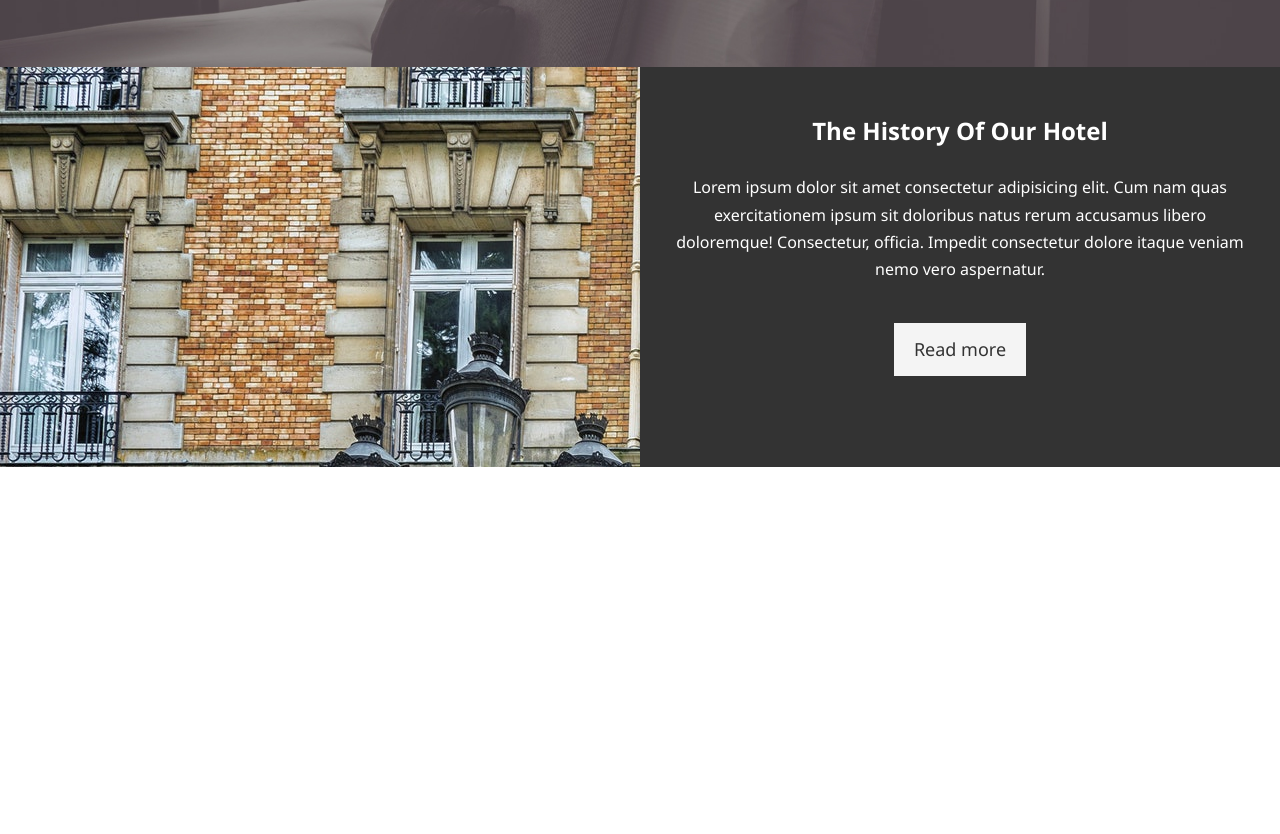
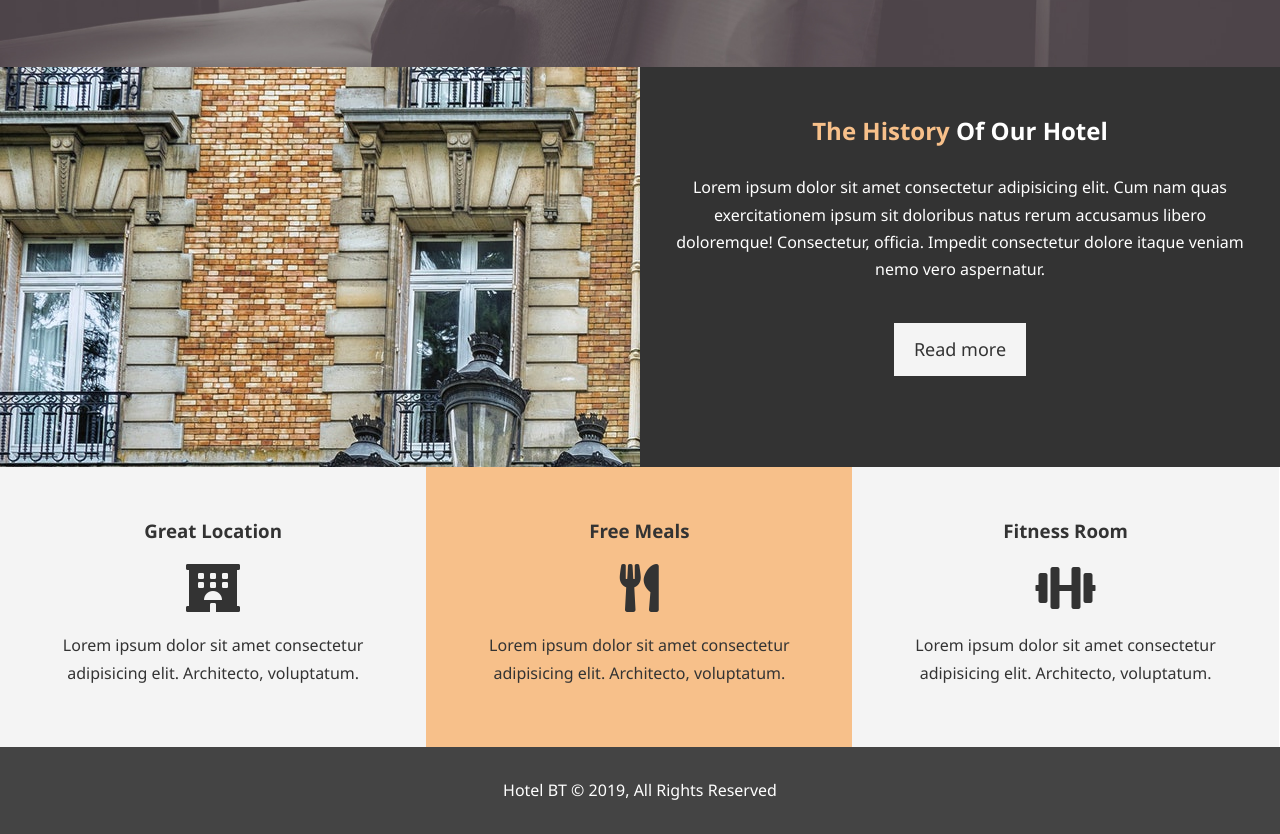
Before and after one commit to ozraditap/modern-html-ans-css, a plain HTML site: page Projects/Hotel project/index.html in a window 1280 px wide. Shown: the part 600-1434 px from the top of the page. Before the commit the page ends 1067 px from the top, so only its background shows below. Drawn offline with Linux system fonts and the light colour scheme.

Commit message:
index page complete

```diff
--- a/Projects/Hotel project/css/style.css
+++ b/Projects/Hotel project/css/style.css
@@ -67,8 +67,8 @@ html, body {
     color: #333;
 }
 .bg-primary {
-    background: #333;
-    color: #f7c08a;
+    background: #f7c08a;
+    color: #333;
 }
 
 
@@ -149,3 +149,24 @@ html, body {
 #home-info .info-content p {
     padding-bottom: 30px;
 }
+
+/* Features */
+#features .box {
+    float: left;
+    width: 33.3%;
+    padding: 50px;
+    text-align: center;
+}
+
+#features .box i {
+    margin-bottom: 10px;
+}
+
+/* Footer */
+#main-footer {
+    text-align: center;
+    background: #444;
+    color: white;
+    padding: 20px;
+    clear: both;
+}
--- a/Projects/Hotel project/index.html
+++ b/Projects/Hotel project/index.html
@@ -5,6 +5,7 @@
     <meta name="description" content="Welcome to the most extroardinary hotel in Hadera">
     <meta name="keywords" content="hotel, hadera hotel, hadera">
     <link rel="stylesheet" href="./css/style.css">
+    <link rel="stylesheet" href="https://cdnjs.cloudflare.com/ajax/libs/font-awesome/5.10.2/css/all.css">
     <title>Basic CSS - Hotel website</title>
 </head>
 
@@ -37,7 +38,7 @@
     <section id="home-info" class="bg-dark">
         <div class="info-img"></div>
         <div class="info-content">
-            <h2><span class="showcase-content">The History</span> Of Our Hotel</h2>
+            <h2><span class="text-primary">The History</span> Of Our Hotel</h2>
             <p>
                 Lorem ipsum dolor sit amet consectetur adipisicing elit.
                 Cum nam quas exercitationem ipsum sit doloribus natus rerum accusamus
@@ -46,9 +47,40 @@
             </p>
             <a href="./about.html" class="btn btn-light">Read more</a>
         </div>
+    </section>
 
+    <section id="features">
+        <div class="box bg-light">
+            <h3>Great Location</h3>
+            <i class="fas fa-hotel fa-3x"></i>
 
+            <p>
+                Lorem ipsum dolor sit amet consectetur adipisicing elit.
+                Architecto, voluptatum.
+            </p>
+        </div>
+
+        <div class="box bg-primary">
+            <h3>Free Meals</h3>
+            <i class="fas fa-utensils fa-3x"></i>
+            <p>
+                Lorem ipsum dolor sit amet consectetur adipisicing elit.
+                Architecto, voluptatum.
+            </p>
+        </div>
+        <div class="box bg-light">
+            <h3>Fitness Room</h3>
+            <i class="fas fa-dumbbell fa-3x"></i>
+            <p>
+                Lorem ipsum dolor sit amet consectetur adipisicing elit.
+                Architecto, voluptatum.
+            </p>
+        </div>
     </section>
+
+    <footer id="main-footer">
+        <p>Hotel BT &copy; 2019, All Rights Reserved</p>
+    </footer>
 </body>
 
 </html>
```
